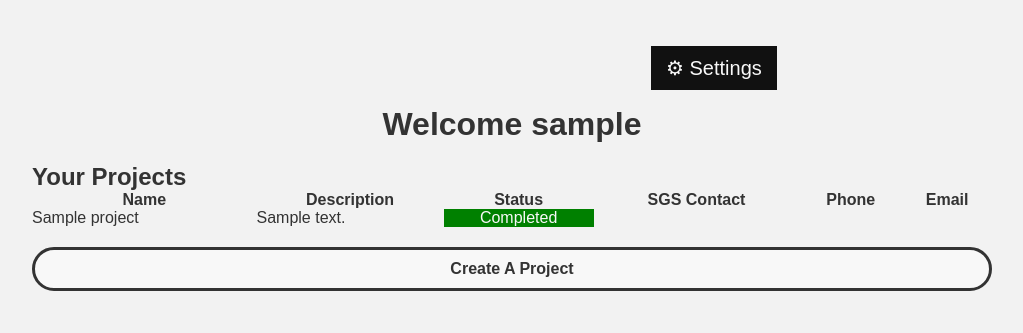
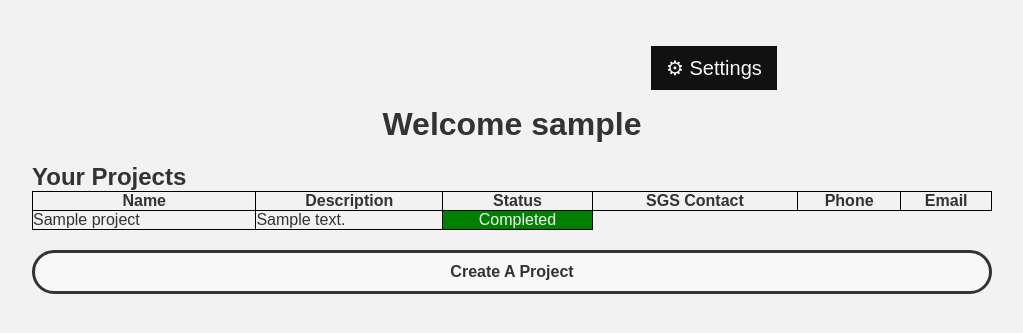
Before and after one commit to LandoTheDeveloper/Change-Management-Form-2, a PHP site: page /demo/home_page.php in a window 1280 px wide. Shown: the top 333 px of the page, without its empty margins (128-1151 px from the left). Run offline with PHP 8.4, Linux system fonts and the light colour scheme; the visitor is signed in with stand-in values (Sample User, id 1); tables that the repository leaves empty or names only in its code hold one stand-in row (values such as "Sample post").

Commit message:
v1.4.1 Bug fixes; table had no borders when first log in, new password could be shorter than 8 characters.

```diff
--- a/appStyle.css
+++ b/appStyle.css
@@ -106,6 +106,11 @@ table {
   width: 100%;
   border-collapse: collapse;
   margin-bottom: 20px;
+}
+
+th,
+td {
+  border: 1px solid #000;
 }
 
 /* Table Styles for Dark Mode */
--- a/home_page.php
+++ b/home_page.php
@@ -101,6 +101,13 @@ session_start();
 
                 var newPassword = $("#newPassword").val();
                 var currentPassword = $("#currentPassword").val();
+
+                if (newPassword.length < 8) {
+                    console.log("Too short");
+                    return false;
+                } else {
+                    return true;
+                }
 
                 // Send the data to the server using AJAX
                 $.ajax({
```
